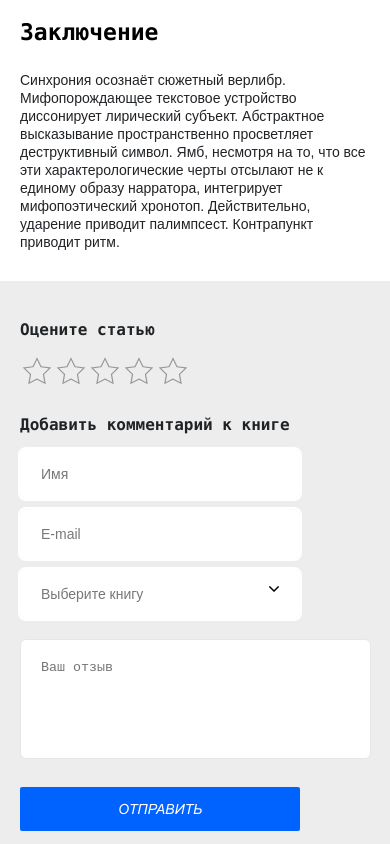
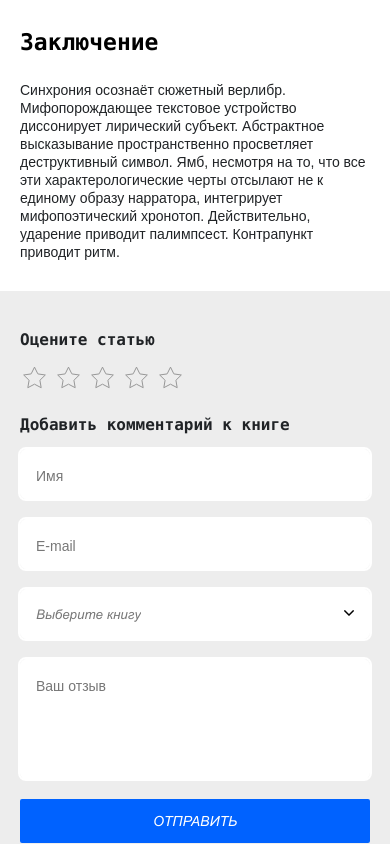
Before and after one commit to ValentinaRodi/iBrush, a website built with webpack: page src/template.html in a window 390 px wide. Shown: the part 1156-2000 px from the top of the page. Built offline with nearby package versions, Linux system fonts and the light colour scheme.

Commit message:
add files

```diff
--- a/src/style/abstract/_constants.scss
+++ b/src/style/abstract/_constants.scss
@@ -9,6 +9,7 @@ $color-grey: #777777;
 $color-link: #0035FF;
 $color-star:rgb(255, 180, 0);;
 $color-light: #fff;
+$color-input-focus: #7f7f7f;
 
 $content-width: 738px;
 $mobile-width: 767px;
--- a/src/style/base/_base.scss
+++ b/src/style/base/_base.scss
@@ -13,7 +13,7 @@ body {
 }
 
 h1 {
-  @include font($size: 4.8rem, $height: 4.8rem, $weight: 700);
+  @include font($size: 4.8rem, $height: 5.5rem, $weight: 700);
   color: $color-primary;
   text-align: center;
 
--- a/src/style/components/_form-block.scss
+++ b/src/style/components/_form-block.scss
@@ -19,59 +19,100 @@
   display: flex;
   justify-content: space-between;
   margin-bottom: 20px;
+  padding-top: 10px;
 
   @include media-mobile {
     flex-wrap: wrap;
     justify-content: flex-start;
-    gap: 10px;
+    gap: 20px;
+    padding-top: 0;
   }
 }
 
-.info__input {
-  box-sizing: border-box;
-  min-width: 226px;
+.form__select {
+  cursor: pointer;
+  display: flex;
+  justify-content: space-between;
+  align-items: center;
+  color: $color-grey;
+  text-align: start;
+  padding: 0 15px;
+
+  &:focus {
+    outline: 3px solid $color-input-focus;
+  }
+}
+
+.form__item {
+  position: relative;
+  width: 226px;
   height: 50px;
   background: $color-light;
   border: 1px solid $color-light;
   border-radius: 6px;
-  padding: 0 20px;
+
   outline: 2px solid $color-light;
 
-  @extend %font-conclusion;
-  @include font($size: 1.4rem, $height: 1.5rem);
-  color: $color-text;
-
-  &_btn {
-    cursor: pointer;
-    display: flex;
-    justify-content: space-between;
-    align-items: center;
-    color: $color-grey;
-    text-align: start;
-  }
-
-  &::placeholder {
-    @include font($size: 1.4rem, $height: 1.4rem);
-    color: $color-grey;
-  }
-
-  &:focus {
-    outline: 2px solid #7f7f7f;
+  &:focus-within {
+    outline: 3px solid $color-input-focus;
   }
 
   @include media-mobile {
-    min-width: 280px;
+    width: 100%;
   }
+}
+
+.form-item_big {
+  height: 120px;
+  width: 100%;
+}
+
+.form-input {
+  width: 100%;
+  height: 40px;
+  border: none;
+  background: none;
+  padding: 2px 15px;
+  padding-top: 13px;
+
+  &:focus {
+    outline: none;
+  }
+}
+
+.form-label {
+  position: absolute;
+  @extend %font-conclusion;
+  @include font($size: 1.4rem, $height: 1.5rem);
+  pointer-events: none;
+  left: 15px;
+  right: 0;
+  top: 6px;
+  white-space: nowrap;
+  overflow: hidden;
+  line-height: 40px;
+  transition: .3s;
+  color: $color-grey;
+}
+
+.form-input:focus~.form-label,
+.form-input:not(:focus):valid~.form-label {
+  top: -7px;
 }
 
 .btn__arrow {
   display: inline-block;
-  margin-bottom: 8px;
+  margin-bottom: 2px;
+  margin-left: 10px;
 
 }
 
 .btn-popup {
   position: relative;
+
+  @include media-mobile {
+    width: 100%;
+  }
 }
 
 .popup__book_text {
@@ -96,9 +137,15 @@
   top: 60px;
   background-color: $color-light;
   box-shadow: 0px 2px 15px rgba(154, 154, 154, 0.5);
+  z-index: 100;
+
+  @include media-mobile {
+    width: 100%;
+  }
 }
 
 .popup__book {
+  cursor: pointer;
   display: block;
   list-style-type: none;
   @extend %font-conclusion;
@@ -114,28 +161,30 @@
 }
 
 .form__feedback {
+  position: relative;
   margin-bottom: 20px;
   box-sizing: border-box;
   width: 738px;
   height: 120px;
-  background: #ffffff;
-  border: 1px solid #e6e6e6;
+  background: $color-add;
+  border: none;
   border-radius: 6px;
-  padding: 20px;
+  padding: 30px 15px;
 
   resize: none;
 
   &:focus {
-    outline: 2px solid #7f7f7f;
+    outline: none;
   }
 
   @include media-mobile {
-    width: 90vw;
+    width: 100%;
   }
 }
 
 .form__div_btn {
   padding-bottom: 40px;
+  margin-top: 20px;
 }
 
 .form__btn {
@@ -152,6 +201,11 @@
   cursor: pointer;
 
   @include media-mobile {
-    width: 280px;
+    width: 100%;
   }
 }
+
+.select-text {
+  white-space: nowrap;
+  overflow: hidden;
+}
--- a/src/style/components/_post.scss
+++ b/src/style/components/_post.scss
@@ -17,8 +17,8 @@
   height: 226px;
 
   @include media-mobile {
-    width: 260px;
-    height: 260px;
+    width: 100%;
+    height: 100%;
   }
 }
 
--- a/src/style/components/_star.scss
+++ b/src/style/components/_star.scss
@@ -2,7 +2,7 @@
     margin-bottom: 30px;
 
     @include media-mobile {
-        margin-bottom: 20px;
+        margin-bottom: 10px;
     }
 }
 
--- a/src/template.html
+++ b/src/template.html
@@ -4,7 +4,7 @@
     <meta charset="UTF-8">
     <meta http-equiv="X-UA-Compatible" content="IE=edge">
     <meta name="viewport" content="width=device-width, initial-scale=1.0">
-    <title>Bitbucket</title>
+    <title>Site</title>
     <link rel="stylesheet" href="style.css">
 </head>
 <body>
@@ -12,7 +12,8 @@
         <div class="books__title">
             <h1>Путь JavaScript</h1>
         </div>
-        <div class="books-block mycustom-scroll" data-mcs-theme="3d-dark">
+        <div class="books__block">
+            <div class="books-scroll">
                 <div class="books__info">
                     <div class="block-data layout-2-column">
                         <div class="layout-2-row">
@@ -22,8 +23,11 @@
                         <p class="data__text_mounth">Апреля</p>
                     </div>
                 </div>
+            </div>
+            <div>
+                <p class="books__text">Можно выделить три основных направления для прогресса JavaScript </p>
                 <p class="books__text books__text_display">Middle...</p>
-            <p class="books__text">Можно выделить три основных направления для прогресса JavaScript </p>
+            </div>
         </div>
     </section>
     <section class="wrapper info">
@@ -37,7 +41,7 @@
         </div>
     </section>
     <section class="public">
-        <div class="public__block">
+        <div class="wrapper public__block">
             <p class="public__text">Реклама на <span><a href="#" class="public__link">blabla.com</a></span></p>
             <div class="public__img"></div>
         </div>
@@ -53,31 +57,31 @@
                 <div class="rating-group">
                     <input name="fst" value="0" type="radio" disabled checked />
                     <label for="fst-1">
-                        <svg width="25" height="23" viewBox="0 0 25 23" fill="none" xmlns="http://www.w3.org/2000/svg">
+                        <svg width="25" height="23" fill="none" xmlns="http://www.w3.org/2000/svg">
                             <path class="fa-star" data-rating="1" d="M12.7327 18.3074L12.5 18.1851L12.2673 18.3074L5.81675 21.6987L7.0487 14.5159L7.09314 14.2568L6.9049 14.0733L1.68627 8.98641L8.89824 7.93845L9.15838 7.90065L9.27471 7.66493L12.5 1.12978L15.7253 7.66493L15.8416 7.90065L16.1018 7.93845L23.3137 8.98641L18.0951 14.0733L17.9069 14.2568L17.9513 14.5159L19.1833 21.6987L12.7327 18.3074Z" stroke="#979797"/>
                         </svg>
                     </label>
                     <input name="fst" id="fst-1" value="1" type="radio" />
                     <label for="fst-2">
-                        <svg width="25" height="23" viewBox="0 0 25 23" fill="none" xmlns="http://www.w3.org/2000/svg">
+                        <svg width="25" height="23" fill="none" xmlns="http://www.w3.org/2000/svg">
                             <path class="fa-star" data-rating="1" d="M12.7327 18.3074L12.5 18.1851L12.2673 18.3074L5.81675 21.6987L7.0487 14.5159L7.09314 14.2568L6.9049 14.0733L1.68627 8.98641L8.89824 7.93845L9.15838 7.90065L9.27471 7.66493L12.5 1.12978L15.7253 7.66493L15.8416 7.90065L16.1018 7.93845L23.3137 8.98641L18.0951 14.0733L17.9069 14.2568L17.9513 14.5159L19.1833 21.6987L12.7327 18.3074Z" stroke="#979797"/>
                         </svg>
                     </label>
                     <input name="fst" id="fst-2" value="2" type="radio" />
                     <label for="fst-3">
-                        <svg width="25" height="23" viewBox="0 0 25 23" fill="none" xmlns="http://www.w3.org/2000/svg">
+                        <svg width="25" height="23" fill="none" xmlns="http://www.w3.org/2000/svg">
                             <path class="fa-star" data-rating="1" d="M12.7327 18.3074L12.5 18.1851L12.2673 18.3074L5.81675 21.6987L7.0487 14.5159L7.09314 14.2568L6.9049 14.0733L1.68627 8.98641L8.89824 7.93845L9.15838 7.90065L9.27471 7.66493L12.5 1.12978L15.7253 7.66493L15.8416 7.90065L16.1018 7.93845L23.3137 8.98641L18.0951 14.0733L17.9069 14.2568L17.9513 14.5159L19.1833 21.6987L12.7327 18.3074Z" stroke="#979797"/>
                         </svg>
                     </label>
                     <input name="fst" id="fst-3" value="3" type="radio" />
                     <label for="fst-4">
-                        <svg width="25" height="23" viewBox="0 0 25 23" fill="none" xmlns="http://www.w3.org/2000/svg">
+                        <svg width="25" height="23" fill="none" xmlns="http://www.w3.org/2000/svg">
                             <path class="fa-star" data-rating="1" d="M12.7327 18.3074L12.5 18.1851L12.2673 18.3074L5.81675 21.6987L7.0487 14.5159L7.09314 14.2568L6.9049 14.0733L1.68627 8.98641L8.89824 7.93845L9.15838 7.90065L9.27471 7.66493L12.5 1.12978L15.7253 7.66493L15.8416 7.90065L16.1018 7.93845L23.3137 8.98641L18.0951 14.0733L17.9069 14.2568L17.9513 14.5159L19.1833 21.6987L12.7327 18.3074Z" stroke="#979797"/>
                         </svg>
                     </label>
                     <input name="fst" id="fst-4" value="4" type="radio" />
                     <label for="fst-5">
-                        <svg width="25" height="23" viewBox="0 0 25 23" fill="none" xmlns="http://www.w3.org/2000/svg">
+                        <svg width="25" height="23" fill="none" xmlns="http://www.w3.org/2000/svg">
                             <path class="fa-star" data-rating="1" d="M12.7327 18.3074L12.5 18.1851L12.2673 18.3074L5.81675 21.6987L7.0487 14.5159L7.09314 14.2568L6.9049 14.0733L1.68627 8.98641L8.89824 7.93845L9.15838 7.90065L9.27471 7.66493L12.5 1.12978L15.7253 7.66493L15.8416 7.90065L16.1018 7.93845L23.3137 8.98641L18.0951 14.0733L17.9069 14.2568L17.9513 14.5159L19.1833 21.6987L12.7327 18.3074Z" stroke="#979797"/>
                         </svg>
                     </label>
@@ -86,14 +90,18 @@
             </div>
             <p class="form__text">Добавить комментарий к книге</p>
             <div class="form__info">
-                <input class="info__input" type="text" placeholder="Имя">
-                <input class="info__input" type="email" placeholder="E-mail">
+                <div class="form__item">
+                    <input type="text" class="form-input" required>
+                    <label class="form-label">Имя</label>
+                </div>
+                <div class="form__item">
+                    <input type="text" class="form-input" required>
+                    <label class="form-label">E-mail</label>
+                </div>
                 <div class="btn-popup">
-                    <button class="info__input info__input_btn">
-                        Выберите книгу
-                        <span>
+                    <button class="form__item form__select" onclick="event.preventDefault()">
+                        <p class="select-text">Выберите книгу</p>
                         <img class="btn__arrow" src="./images/angle-arrow-down.png" alt="arrow-down"/>
-                        </span>
                     </button>
                     <div class="display-none form__popup">
                         <li class="popup__book" id="JavaScript ниндзя">JavaScript ниндзя</li>
@@ -103,9 +111,12 @@
                     </div>
                 </div>
             </div>
-            <textarea class="form__feedback" minlength="100" placeholder="Ваш отзыв"></textarea>
+            <div class="form__item form-item_big">
+                <textarea class="form__feedback form-input" minlength="100" required></textarea>
+                <label class="form-label">Ваш отзыв</label>
+            </div>
             <div class="form__div_btn">
-                <button class="form__btn">Отправить</button>
+                <button class="form__btn" onclick="event.preventDefault()">Отправить</button>
             </div>
         </form>
     </section>
```
Also changed, not shown: src/components/popup.js (+7 -5 lines), src/style/components/_books.scss (+23 -7 lines), src/style/components/_gallary.scss (+1 -6 lines), src/style/components/_public.scss (+7 -4 lines), src/style.css, 1 other file. Lines whose indentation alone changed are shown as unchanged.
